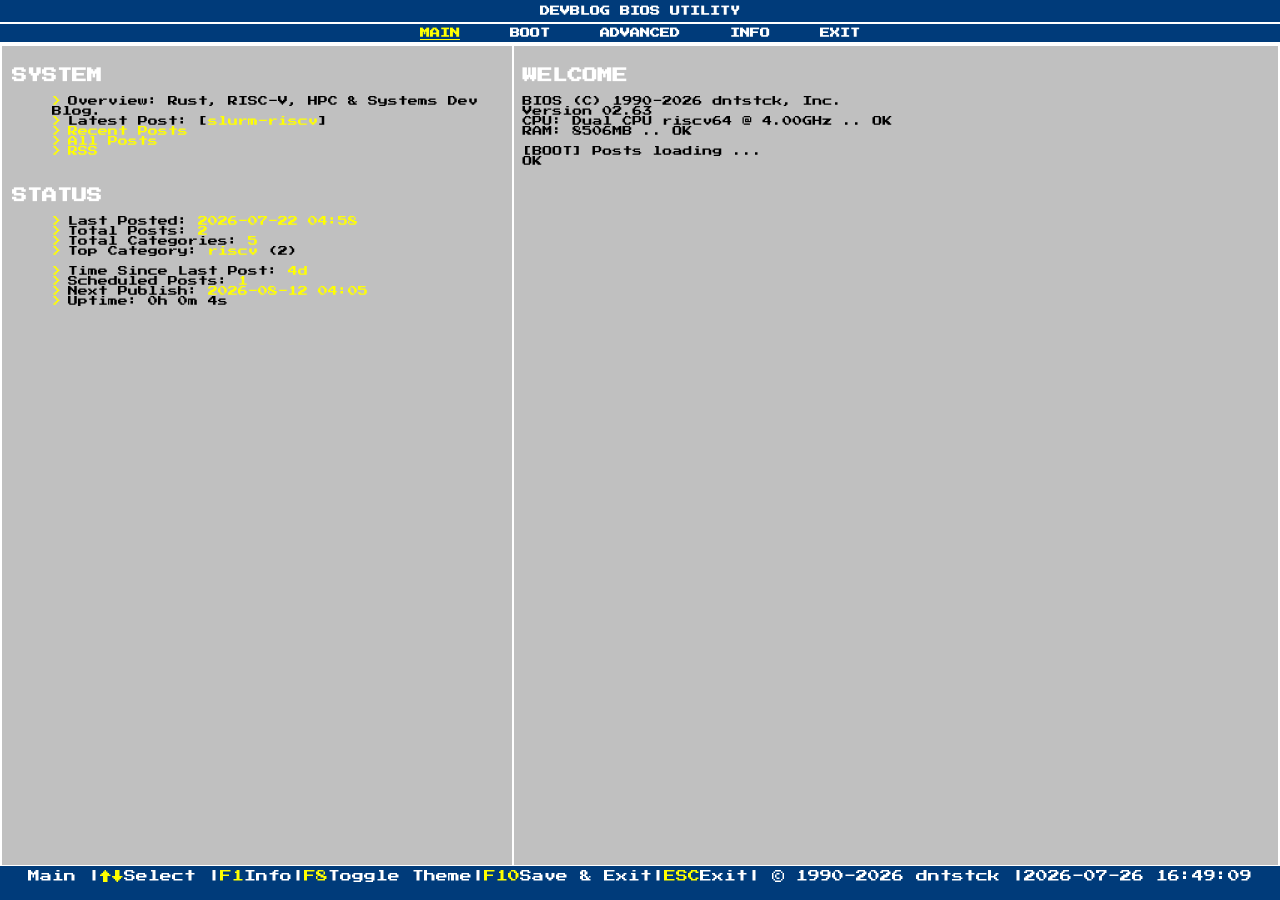
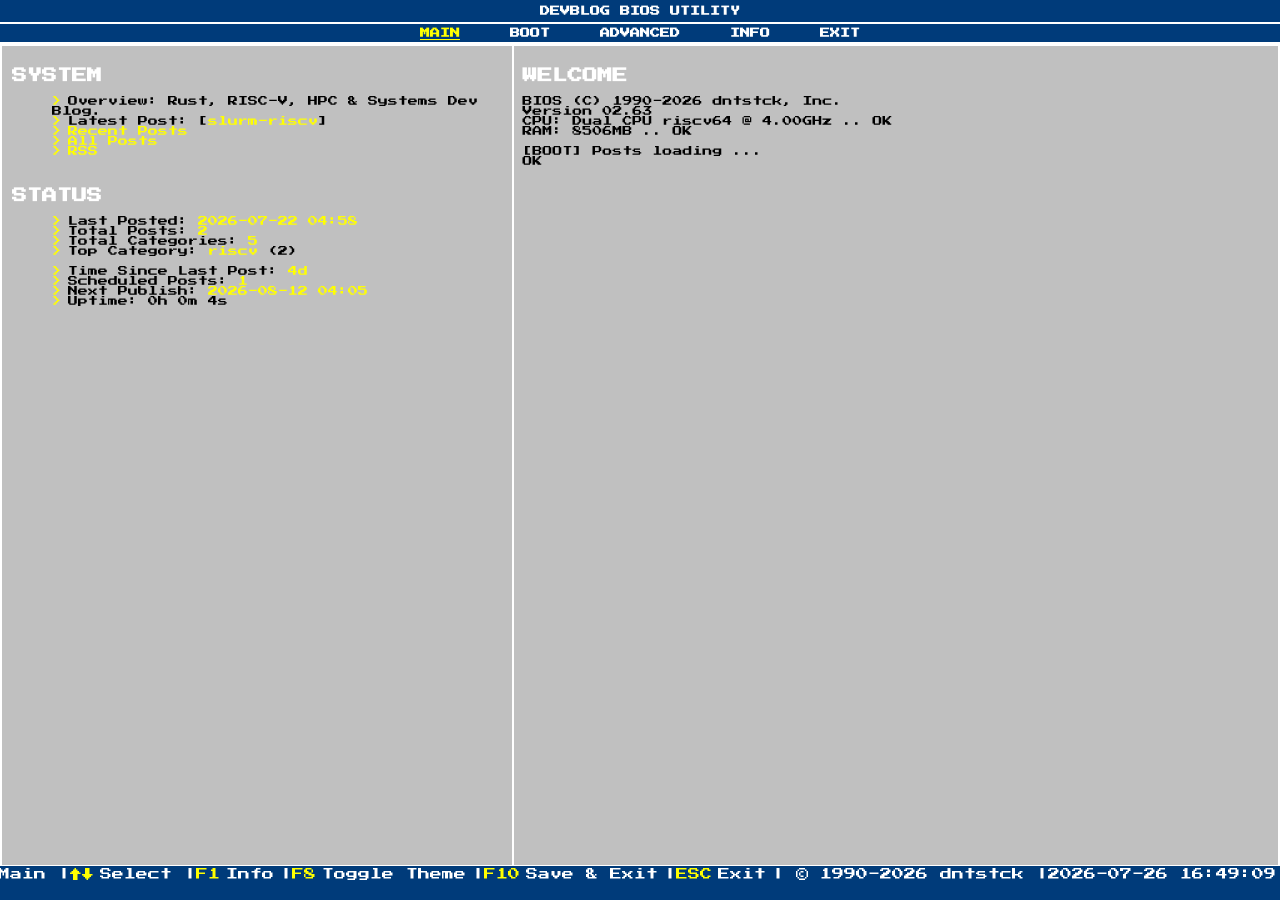
Before and after one commit to dntstck/blog, a Jekyll site: the page built from index.md, in a window 1280 px wide. Built offline with Jekyll 4.4.1, drawn with Linux system fonts in a browser that asks for light colours.

Commit message:
css tweaks - fix gaps between chars and remove space below

```diff
--- a/assets/css/bios.css
+++ b/assets/css/bios.css
@@ -327,35 +327,33 @@ code {
 .statusbar {
     display: flex;
     justify-content: center;
+    align-items: center;
     overflow-x: auto;
     white-space: nowrap;
     box-sizing: border-box;
 
-    padding-left: 0.6ch;
-    padding-right: 0.6ch;
-    line-height: 1;
+    padding-left: 0.4ch;
+    padding-right: 0.4ch;
+    height: 1.4em;
+    line-height: 1.4em;
 }
 
-
-.statusbar-inner {
-    display: inline-flex;
-    flex-wrap: nowrap;
-    white-space: nowrap;
+.statusbar span,
+.statusbar a {
+    display: inline-block;
+    margin-right: 0.5ch;       /* restores readable gaps */
+    vertical-align: middle;    /* keeps icons aligned */
 }
-
-.statusbar-inner span {
-    display: inline-block;
-    margin-right: 8px;
-}
-
 
 /* mobile smooth scroll */
 @media (max-width: 600px) {
     .statusbar,
     .theme-dark .statusbar {
+        justify-content: flex-start;
         -webkit-overflow-scrolling: touch;
     }
 }
+
 
 /* blinking cursor */
 
```
